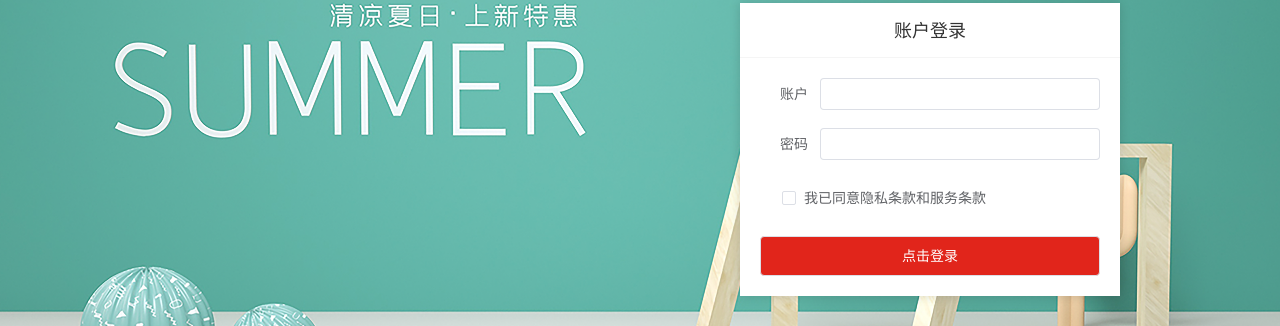
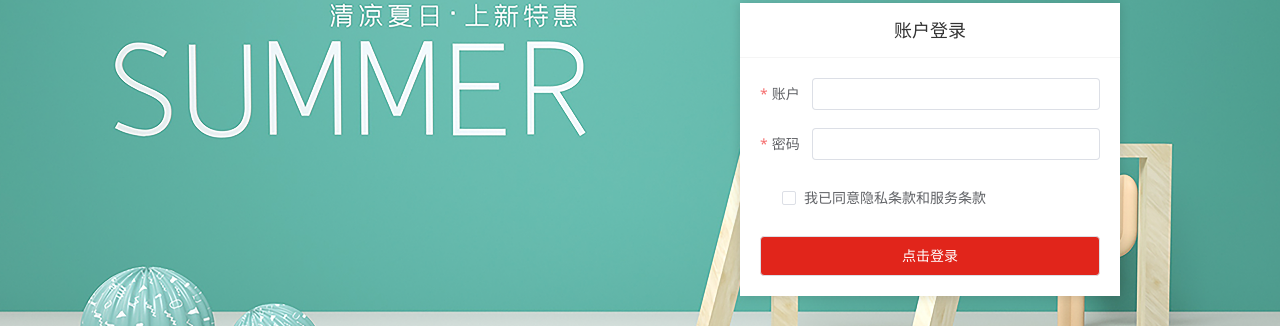
Before and after one commit to Bascii098/project2, a Vue app: page /login in a window 1280 px wide. Shown: the part 184-510 px from the top of the page. Built offline with nearby package versions, Linux system fonts and the light colour scheme; a small style sheet from the web is missing.

Commit message:
登录页表单检验

```diff
--- a/src/views/Login/index.vue
+++ b/src/views/Login/index.vue
@@ -1,4 +1,29 @@
 <script setup>
+import { ref } from 'vue'
+// 表单数据对象
+const userInfo = ref({
+  account: '',
+  password: '',
+  agree: false
+})
+
+// 规则数据对象
+const rules = {
+  account: [
+    { required: true, message: '用户名不能为空',trigger:'blur' }
+  ],
+  password: [
+    { required: true, message: '密码不能为空',trigger:'blur'  },
+    { min: 6, max: 24, message: '密码长度要求6-14个字符',trigger:'blur'  }
+  ],
+  agree: [
+    {
+      validator: (rule, val, callback) => {
+        return val ? callback() : new Error('请先同意协议')
+      }
+    }
+  ]
+}
 
 </script>
 
@@ -24,20 +49,19 @@
         </nav>
         <div class="account-box">
           <div class="form">
-            <el-form label-position="right" label-width="60px"
-              status-icon>
-              <el-form-item  label="账户">
-                <el-input/>
+            <el-form ref="formRef" :model="userInfo" :rules="rules" status-icon>
+              <el-form-item prop="account" label="账户">
+                <el-input v-model="userInfo.account" />
               </el-form-item>
-              <el-form-item label="密码">
-                <el-input/>
+              <el-form-item prop="password" label="密码">
+                <el-input v-model="userInfo.password" />
               </el-form-item>
-              <el-form-item label-width="22px">
-                <el-checkbox  size="large">
+              <el-form-item prop="agree" label-width="22px">
+                <el-checkbox v-model="userInfo.agree" size="large">
                   我已同意隐私条款和服务条款
                 </el-checkbox>
               </el-form-item>
-              <el-button size="large" class="subBtn">点击登录</el-button>
+              <el-button size="large" class="subBtn" >点击登录</el-button>
             </el-form>
           </div>
         </div>
```
